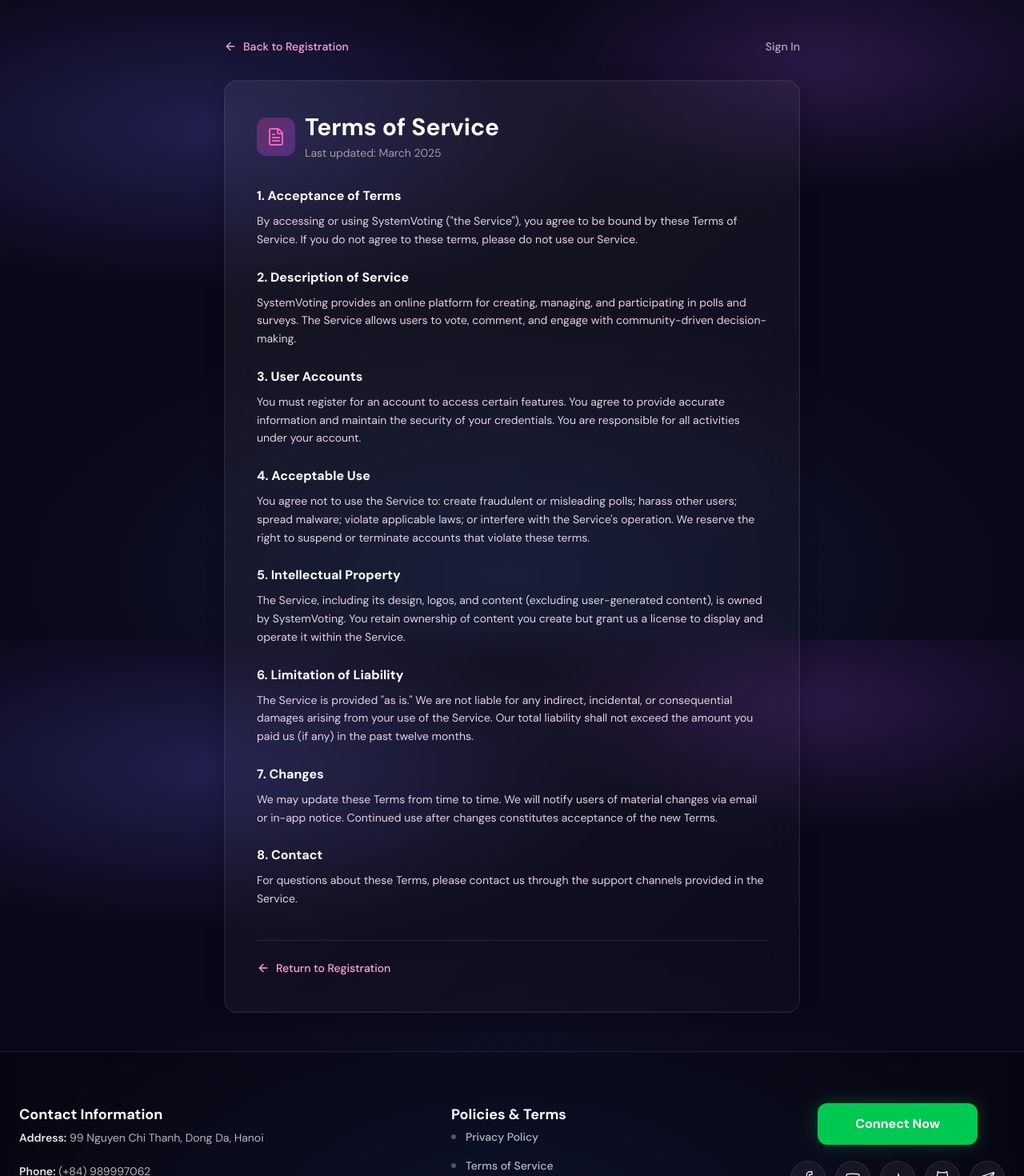
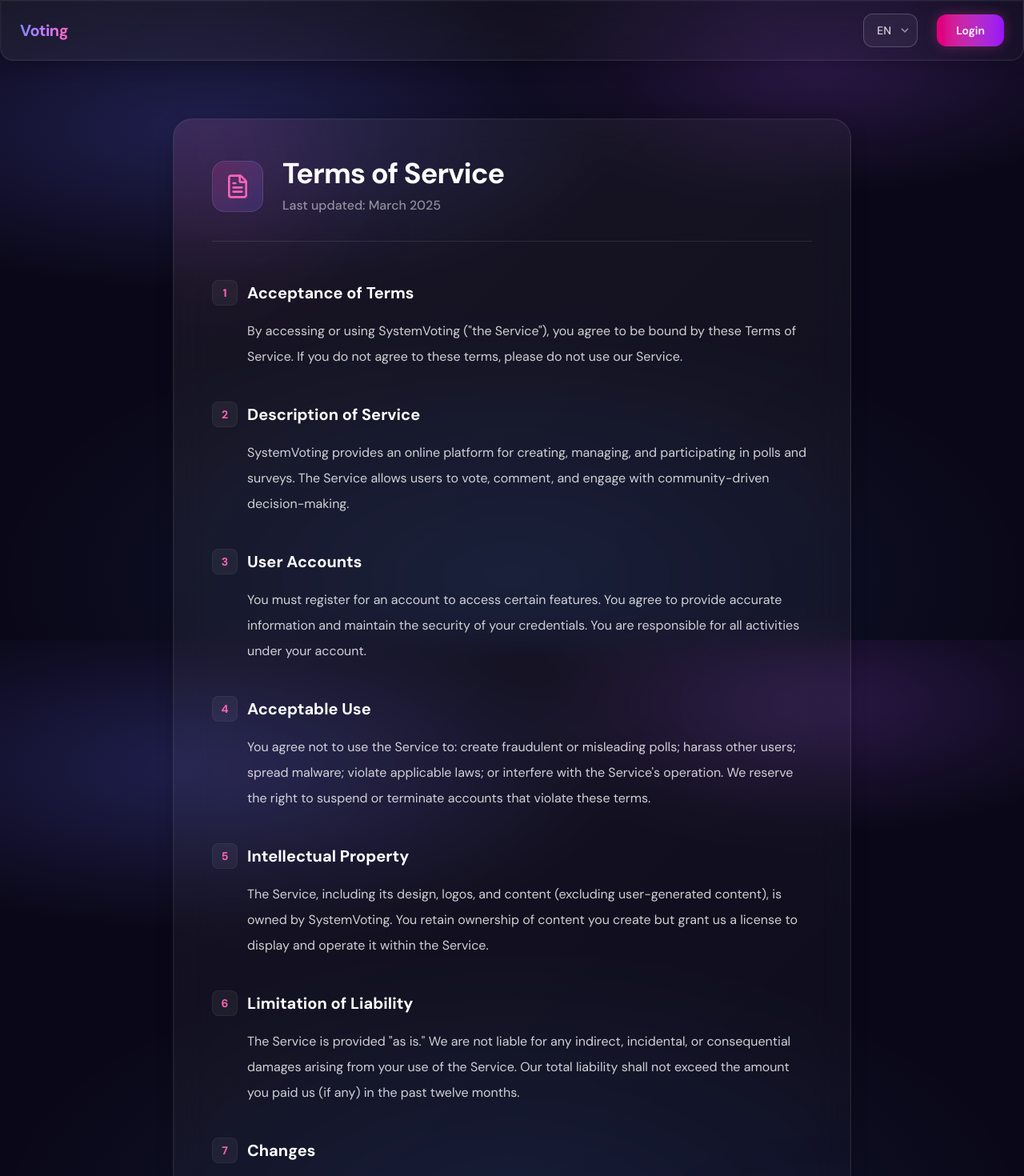
Before and after one commit to QuyKHMTutc/systemVotting, a React (Vite) app in the folder frontend/: page /terms in a window 1280 px wide. Shown: the top 1470 px of the page at 80% size. Built offline with nearby package versions, Linux system fonts and the light colour scheme; no server answers.

Commit message:
update PrivacyPolicy and TermsOfService

```diff
--- a/frontend/src/pages/PrivacyPolicy.tsx
+++ b/frontend/src/pages/PrivacyPolicy.tsx
@@ -1,38 +1,36 @@
-import { Link } from 'react-router-dom';
-import { Shield, ArrowLeft } from 'lucide-react';
+import Navbar from '../components/Navbar';
+import { Shield } from 'lucide-react';
 
 const PrivacyPolicy = () => {
     return (
-        <div className="min-h-screen flex flex-col">
-            <div className="w-full max-w-3xl mx-auto px-4 sm:px-6 py-8 sm:py-12">
-                <div className="flex items-center justify-between mb-8">
-                    <Link
-                        to="/register"
-                        className="inline-flex items-center gap-2 text-pink-300 hover:text-pink-200 font-medium text-sm transition-colors"
-                    >
-                        <ArrowLeft className="w-4 h-4" />
-                        Back to Registration
-                    </Link>
-                    <Link to="/login" className="text-pink-100/70 hover:text-pink-300 text-sm font-medium transition-colors">
-                        Sign In
-                    </Link>
-                </div>
+        <div className="min-h-screen pb-12">
+            <Navbar />
+            <main className="max-w-4xl mx-auto px-4 sm:px-6 pt-10">
+                <div className="glass-panel p-8 sm:p-12 rounded-3xl border border-white/10 shadow-2xl relative overflow-hidden">
+                    {/* Background decorations */}
+                    <div className="absolute top-0 right-0 -mr-20 -mt-20 w-64 h-64 rounded-full bg-purple-500/10 blur-[80px]"></div>
+                    <div className="absolute bottom-0 left-0 -ml-20 -mb-20 w-64 h-64 rounded-full bg-pink-500/10 blur-[80px]"></div>
 
-                <div className="glass-panel p-6 sm:p-10 rounded-2xl border border-white/10">
-                    <div className="flex items-center gap-3 mb-8">
-                        <div className="w-12 h-12 rounded-xl bg-gradient-to-br from-purple-500/30 to-pink-500/30 flex items-center justify-center">
-                            <Shield className="w-6 h-6 text-purple-400" />
+                    <div className="relative z-10">
+                        {/* Header */}
+                        <div className="flex flex-col md:flex-row md:items-center gap-6 mb-12 border-b border-white/10 pb-8">
+                            <div className="w-16 h-16 rounded-2xl bg-gradient-to-br from-purple-500/20 to-pink-500/20 flex items-center justify-center border border-white/10 shrink-0">
+                                <Shield className="w-8 h-8 text-purple-400" />
                             </div>
                             <div>
-                            <h1 className="text-2xl sm:text-3xl font-extrabold text-white">Privacy Policy</h1>
-                            <p className="text-pink-100/60 text-sm mt-1">Last updated: March 2025</p>
+                                <h1 className="text-3xl sm:text-4xl font-extrabold text-white tracking-tight mb-2">Privacy Policy</h1>
+                                <p className="text-white/50 font-medium">Last updated: March 2025</p>
                             </div>
                         </div>
 
-                    <div className="space-y-6 text-pink-100/90 text-sm leading-relaxed">
+                        {/* Content */}
+                        <div className="space-y-10 text-white/80 text-base leading-loose">
                             <section>
-                            <h3 className="text-white font-bold text-base mb-2">1. Information We Collect</h3>
-                            <p>
+                                <h3 className="text-xl font-bold text-white mb-4 flex items-center gap-3">
+                                    <span className="flex items-center justify-center w-8 h-8 rounded-lg bg-white/5 text-purple-400 text-sm font-bold border border-white/5 shrink-0">1</span>
+                                    Information We Collect
+                                </h3>
+                                <p className="md:pl-11">
                                     We collect information you provide directly: username, email address, password (hashed), profile avatar,
                                     and any content you create (polls, votes, comments). We may also collect usage data such as IP address,
                                     browser type, and access timestamps.
@@ -40,8 +38,11 @@
                             </section>
 
                             <section>
-                            <h3 className="text-white font-bold text-base mb-2">2. How We Use Your Information</h3>
-                            <p>
+                                <h3 className="text-xl font-bold text-white mb-4 flex items-center gap-3">
+                                    <span className="flex items-center justify-center w-8 h-8 rounded-lg bg-white/5 text-purple-400 text-sm font-bold border border-white/5 shrink-0">2</span>
+                                    How We Use Your Information
+                                </h3>
+                                <p className="md:pl-11">
                                     We use your information to provide, maintain, and improve the Service; authenticate your identity;
                                     send verification emails and password reset links; display your profile and activity; and comply with
                                     legal obligations.
@@ -49,8 +50,11 @@
                             </section>
 
                             <section>
-                            <h3 className="text-white font-bold text-base mb-2">3. Data Sharing</h3>
-                            <p>
+                                <h3 className="text-xl font-bold text-white mb-4 flex items-center gap-3">
+                                    <span className="flex items-center justify-center w-8 h-8 rounded-lg bg-white/5 text-purple-400 text-sm font-bold border border-white/5 shrink-0">3</span>
+                                    Data Sharing
+                                </h3>
+                                <p className="md:pl-11">
                                     We do not sell your personal data. We may share data with service providers (e.g., hosting, email)
                                     under confidentiality agreements. We may disclose information if required by law or to protect our
                                     rights and safety.
@@ -58,57 +62,63 @@
                             </section>
 
                             <section>
-                            <h3 className="text-white font-bold text-base mb-2">4. Cookies and Tokens</h3>
-                            <p>
+                                <h3 className="text-xl font-bold text-white mb-4 flex items-center gap-3">
+                                    <span className="flex items-center justify-center w-8 h-8 rounded-lg bg-white/5 text-purple-400 text-sm font-bold border border-white/5 shrink-0">4</span>
+                                    Cookies and Tokens
+                                </h3>
+                                <p className="md:pl-11">
                                     We use session tokens and refresh tokens for authentication. These are stored securely and allow you
                                     to stay logged in. You can clear them by signing out. We do not use third-party advertising cookies.
                                 </p>
                             </section>
 
                             <section>
-                            <h3 className="text-white font-bold text-base mb-2">5. Data Retention</h3>
-                            <p>
+                                <h3 className="text-xl font-bold text-white mb-4 flex items-center gap-3">
+                                    <span className="flex items-center justify-center w-8 h-8 rounded-lg bg-white/5 text-purple-400 text-sm font-bold border border-white/5 shrink-0">5</span>
+                                    Data Retention
+                                </h3>
+                                <p className="md:pl-11">
                                     We retain your account data for as long as your account is active. You may request deletion of your
                                     account and associated data. Some data may be retained for backup or legal compliance.
                                 </p>
                             </section>
 
                             <section>
-                            <h3 className="text-white font-bold text-base mb-2">6. Security</h3>
-                            <p>
+                                <h3 className="text-xl font-bold text-white mb-4 flex items-center gap-3">
+                                    <span className="flex items-center justify-center w-8 h-8 rounded-lg bg-white/5 text-purple-400 text-sm font-bold border border-white/5 shrink-0">6</span>
+                                    Security
+                                </h3>
+                                <p className="md:pl-11">
                                     We implement industry-standard security measures including encryption, secure passwords, and access
                                     controls. While we strive to protect your data, no system is 100% secure.
                                 </p>
                             </section>
 
                             <section>
-                            <h3 className="text-white font-bold text-base mb-2">7. Your Rights</h3>
-                            <p>
+                                <h3 className="text-xl font-bold text-white mb-4 flex items-center gap-3">
+                                    <span className="flex items-center justify-center w-8 h-8 rounded-lg bg-white/5 text-purple-400 text-sm font-bold border border-white/5 shrink-0">7</span>
+                                    Your Rights
+                                </h3>
+                                <p className="md:pl-11">
                                     Depending on your location, you may have rights to access, correct, or delete your data; object to
                                     processing; or data portability. Contact us to exercise these rights.
                                 </p>
                             </section>
 
                             <section>
-                            <h3 className="text-white font-bold text-base mb-2">8. Contact</h3>
-                            <p>
+                                <h3 className="text-xl font-bold text-white mb-4 flex items-center gap-3">
+                                    <span className="flex items-center justify-center w-8 h-8 rounded-lg bg-white/5 text-purple-400 text-sm font-bold border border-white/5 shrink-0">8</span>
+                                    Contact
+                                </h3>
+                                <p className="md:pl-11">
                                     For privacy-related questions or requests, please contact us through the support channels provided
                                     in the Service.
                                 </p>
                             </section>
                         </div>
-
-                    <div className="mt-10 pt-6 border-t border-white/10">
-                        <Link
-                            to="/register"
-                            className="inline-flex items-center gap-2 text-pink-300 hover:text-pink-200 font-medium text-sm transition-colors"
-                        >
-                            <ArrowLeft className="w-4 h-4" />
-                            Return to Registration
-                        </Link>
                     </div>
                 </div>
-            </div>
+            </main>
         </div>
     );
 };
--- a/frontend/src/pages/TermsOfService.tsx
+++ b/frontend/src/pages/TermsOfService.tsx
@@ -1,62 +1,69 @@
-import { Link } from 'react-router-dom';
-import { FileText, ArrowLeft } from 'lucide-react';
+import Navbar from '../components/Navbar';
+import { FileText } from 'lucide-react';
 
 const TermsOfService = () => {
     return (
-        <div className="min-h-screen flex flex-col">
-            <div className="w-full max-w-3xl mx-auto px-4 sm:px-6 py-8 sm:py-12">
-                <div className="flex items-center justify-between mb-8">
-                    <Link
-                        to="/register"
-                        className="inline-flex items-center gap-2 text-pink-300 hover:text-pink-200 font-medium text-sm transition-colors"
-                    >
-                        <ArrowLeft className="w-4 h-4" />
-                        Back to Registration
-                    </Link>
-                    <Link to="/login" className="text-pink-100/70 hover:text-pink-300 text-sm font-medium transition-colors">
-                        Sign In
-                    </Link>
-                </div>
+        <div className="min-h-screen pb-12">
+            <Navbar />
+            <main className="max-w-4xl mx-auto px-4 sm:px-6 pt-10">
+                <div className="glass-panel p-8 sm:p-12 rounded-3xl border border-white/10 shadow-2xl relative overflow-hidden">
+                    {/* Background decorations */}
+                    <div className="absolute top-0 left-0 -ml-20 -mt-20 w-64 h-64 rounded-full bg-pink-500/10 blur-[80px]"></div>
+                    <div className="absolute bottom-0 right-0 -mr-20 -mb-20 w-64 h-64 rounded-full bg-indigo-500/10 blur-[80px]"></div>
 
-                <div className="glass-panel p-6 sm:p-10 rounded-2xl border border-white/10">
-                    <div className="flex items-center gap-3 mb-8">
-                        <div className="w-12 h-12 rounded-xl bg-gradient-to-br from-pink-500/30 to-purple-500/30 flex items-center justify-center">
-                            <FileText className="w-6 h-6 text-pink-400" />
+                    <div className="relative z-10">
+                        {/* Header */}
+                        <div className="flex flex-col md:flex-row md:items-center gap-6 mb-12 border-b border-white/10 pb-8">
+                            <div className="w-16 h-16 rounded-2xl bg-gradient-to-br from-pink-500/20 to-indigo-500/20 flex items-center justify-center border border-white/10 shrink-0">
+                                <FileText className="w-8 h-8 text-pink-400" />
                             </div>
                             <div>
-                            <h1 className="text-2xl sm:text-3xl font-extrabold text-white">Terms of Service</h1>
-                            <p className="text-pink-100/60 text-sm mt-1">Last updated: March 2025</p>
+                                <h1 className="text-3xl sm:text-4xl font-extrabold text-white tracking-tight mb-2">Terms of Service</h1>
+                                <p className="text-white/50 font-medium">Last updated: March 2025</p>
                             </div>
                         </div>
 
-                    <div className="space-y-6 text-pink-100/90 text-sm leading-relaxed">
+                        {/* Content */}
+                        <div className="space-y-10 text-white/80 text-base leading-loose">
                             <section>
-                            <h3 className="text-white font-bold text-base mb-2">1. Acceptance of Terms</h3>
-                            <p>
+                                <h3 className="text-xl font-bold text-white mb-4 flex items-center gap-3">
+                                    <span className="flex items-center justify-center w-8 h-8 rounded-lg bg-white/5 text-pink-400 text-sm font-bold border border-white/5 shrink-0">1</span>
+                                    Acceptance of Terms
+                                </h3>
+                                <p className="md:pl-11">
                                     By accessing or using SystemVoting (&quot;the Service&quot;), you agree to be bound by these Terms of Service.
                                     If you do not agree to these terms, please do not use our Service.
                                 </p>
                             </section>
 
                             <section>
-                            <h3 className="text-white font-bold text-base mb-2">2. Description of Service</h3>
-                            <p>
+                                <h3 className="text-xl font-bold text-white mb-4 flex items-center gap-3">
+                                    <span className="flex items-center justify-center w-8 h-8 rounded-lg bg-white/5 text-pink-400 text-sm font-bold border border-white/5 shrink-0">2</span>
+                                    Description of Service
+                                </h3>
+                                <p className="md:pl-11">
                                     SystemVoting provides an online platform for creating, managing, and participating in polls and surveys.
                                     The Service allows users to vote, comment, and engage with community-driven decision-making.
                                 </p>
                             </section>
 
                             <section>
-                            <h3 className="text-white font-bold text-base mb-2">3. User Accounts</h3>
-                            <p>
+                                <h3 className="text-xl font-bold text-white mb-4 flex items-center gap-3">
+                                    <span className="flex items-center justify-center w-8 h-8 rounded-lg bg-white/5 text-pink-400 text-sm font-bold border border-white/5 shrink-0">3</span>
+                                    User Accounts
+                                </h3>
+                                <p className="md:pl-11">
                                     You must register for an account to access certain features. You agree to provide accurate information
                                     and maintain the security of your credentials. You are responsible for all activities under your account.
                                 </p>
                             </section>
 
                             <section>
-                            <h3 className="text-white font-bold text-base mb-2">4. Acceptable Use</h3>
-                            <p>
+                                <h3 className="text-xl font-bold text-white mb-4 flex items-center gap-3">
+                                    <span className="flex items-center justify-center w-8 h-8 rounded-lg bg-white/5 text-pink-400 text-sm font-bold border border-white/5 shrink-0">4</span>
+                                    Acceptable Use
+                                </h3>
+                                <p className="md:pl-11">
                                     You agree not to use the Service to: create fraudulent or misleading polls; harass other users; spread
                                     malware; violate applicable laws; or interfere with the Service&apos;s operation. We reserve the right to
                                     suspend or terminate accounts that violate these terms.
@@ -64,8 +71,11 @@
                             </section>
 
                             <section>
-                            <h3 className="text-white font-bold text-base mb-2">5. Intellectual Property</h3>
-                            <p>
+                                <h3 className="text-xl font-bold text-white mb-4 flex items-center gap-3">
+                                    <span className="flex items-center justify-center w-8 h-8 rounded-lg bg-white/5 text-pink-400 text-sm font-bold border border-white/5 shrink-0">5</span>
+                                    Intellectual Property
+                                </h3>
+                                <p className="md:pl-11">
                                     The Service, including its design, logos, and content (excluding user-generated content), is owned by
                                     SystemVoting. You retain ownership of content you create but grant us a license to display and operate
                                     it within the Service.
@@ -73,8 +83,11 @@
                             </section>
 
                             <section>
-                            <h3 className="text-white font-bold text-base mb-2">6. Limitation of Liability</h3>
-                            <p>
+                                <h3 className="text-xl font-bold text-white mb-4 flex items-center gap-3">
+                                    <span className="flex items-center justify-center w-8 h-8 rounded-lg bg-white/5 text-pink-400 text-sm font-bold border border-white/5 shrink-0">6</span>
+                                    Limitation of Liability
+                                </h3>
+                                <p className="md:pl-11">
                                     The Service is provided &quot;as is.&quot; We are not liable for any indirect, incidental, or consequential
                                     damages arising from your use of the Service. Our total liability shall not exceed the amount you paid
                                     us (if any) in the past twelve months.
@@ -82,32 +95,29 @@
                             </section>
 
                             <section>
-                            <h3 className="text-white font-bold text-base mb-2">7. Changes</h3>
-                            <p>
+                                <h3 className="text-xl font-bold text-white mb-4 flex items-center gap-3">
+                                    <span className="flex items-center justify-center w-8 h-8 rounded-lg bg-white/5 text-pink-400 text-sm font-bold border border-white/5 shrink-0">7</span>
+                                    Changes
+                                </h3>
+                                <p className="md:pl-11">
                                     We may update these Terms from time to time. We will notify users of material changes via email or
                                     in-app notice. Continued use after changes constitutes acceptance of the new Terms.
                                 </p>
                             </section>
 
                             <section>
-                            <h3 className="text-white font-bold text-base mb-2">8. Contact</h3>
-                            <p>
+                                <h3 className="text-xl font-bold text-white mb-4 flex items-center gap-3">
+                                    <span className="flex items-center justify-center w-8 h-8 rounded-lg bg-white/5 text-pink-400 text-sm font-bold border border-white/5 shrink-0">8</span>
+                                    Contact
+                                </h3>
+                                <p className="md:pl-11">
                                     For questions about these Terms, please contact us through the support channels provided in the Service.
                                 </p>
                             </section>
                         </div>
-
-                    <div className="mt-10 pt-6 border-t border-white/10">
-                        <Link
-                            to="/register"
-                            className="inline-flex items-center gap-2 text-pink-300 hover:text-pink-200 font-medium text-sm transition-colors"
-                        >
-                            <ArrowLeft className="w-4 h-4" />
-                            Return to Registration
-                        </Link>
                     </div>
                 </div>
-            </div>
+            </main>
         </div>
     );
 };
```
Lines whose indentation alone changed are shown as unchanged.
